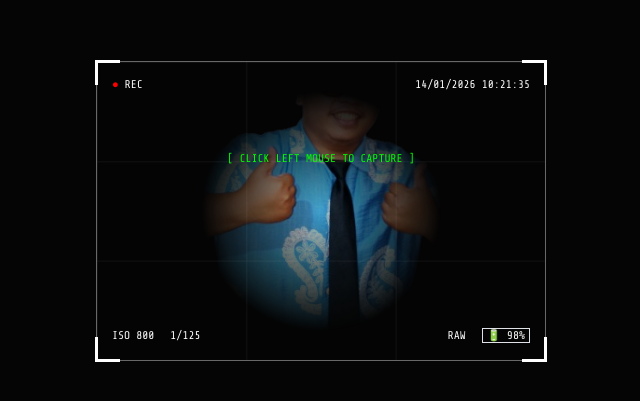
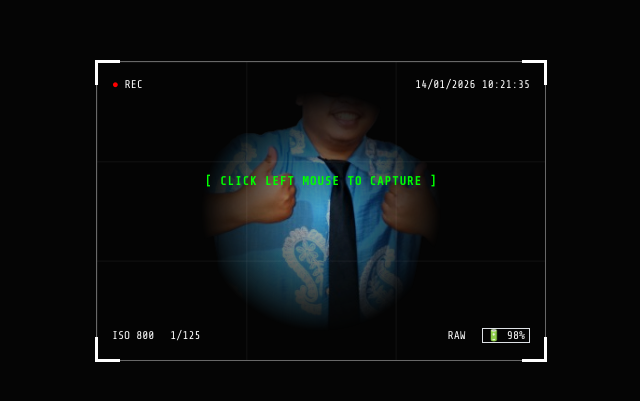
Before and after one commit to JMGadia/CV_Profile, a Vue app: page / in a window 1280 px wide. Shown: the part 189-590 px from the top of the page, without its empty margins (319-959 px from the left). Built offline with nearby package versions, Linux system fonts and the light colour scheme; sample sign-in values are in the browser's storage.

Commit message:
version 4.2

```diff
--- a/src/views/Intropage.vue
+++ b/src/views/Intropage.vue
@@ -13,7 +13,7 @@
     </div>
 
     <div class="camera-rig" :style="dynamicStyles.rig">
-      <div class="viewfinder">
+      <div class="viewfinder" :class="{ 'error-border': showError }">
         <div class="viewfinder-grid"></div>
         <div class="corner tl"></div>
         <div class="corner tr"></div>
@@ -25,8 +25,12 @@
           <div class="date-time-group">{{ currentDateTime }}</div>
         </div>
 
-        <div class="interaction-hint" :class="{ show: showHint }">
-          <template v-if="isMobile"> TAP RED BUTTON TO CAPTURE </template>
+        <div
+          class="interaction-hint"
+          :class="{ show: showHint || showError, 'text-danger': showError }"
+        >
+          <template v-if="showError"> !! TARGET NOT IN RANGE !! </template>
+          <template v-else-if="isMobile"> TAP RED BUTTON TO CAPTURE </template>
           <template v-else> [ CLICK LEFT MOUSE TO CAPTURE ] </template>
         </div>
 
@@ -62,10 +66,12 @@ const isFlashing = ref(false)
 const isMobile = ref(false)
 const isOverTarget = ref(false)
 const showHint = ref(false)
+const showError = ref(false)
 const currentDateTime = ref('')
 const pos = ref({ px: 0, py: 0, xPct: 50, yPct: 50, tilt: 0 })
 
 let idleTimer = null
+let errorTimer = null
 
 const updateDateTime = () => {
   const now = new Date()
@@ -83,7 +89,6 @@ const updateDateTime = () => {
 }
 
 onMounted(() => {
-  // Broad mobile detection + Screen size check
   const uaCheck = /Android|iPhone|iPad|iPod/i.test(navigator.userAgent)
   const sizeCheck = window.innerWidth <= 1180
   isMobile.value = uaCheck || sizeCheck
@@ -93,12 +98,11 @@ onMounted(() => {
 
   updateDateTime()
   setInterval(updateDateTime, 1000)
-
   if (!isMobile.value) showHint.value = true
 })
 
 const startIdleTimer = () => {
-  if (!isMobile.value) return
+  if (!isMobile.value || showError.value) return
   clearTimeout(idleTimer)
   showHint.value = false
   idleTimer = setTimeout(() => {
@@ -114,6 +118,7 @@ const updateCoordinates = (x, y) => {
   pos.value.xPct = (x / window.innerWidth) * 100
   pos.value.yPct = (y / window.innerHeight) * 100
 
+  // Check if camera is over the center image
   const dist = Math.hypot(x - window.innerWidth / 2, y - window.innerHeight / 2)
   isOverTarget.value = dist < 150
   startIdleTimer()
@@ -134,7 +139,7 @@ const dynamicStyles = computed(() => {
     rig: {
       left: `${pos.value.px}px`,
       top: `${pos.value.py}px`,
-      transform: `translate(-50%, -50%) rotate(${pos.value.tilt}deg) scale(${isMobile.value ? 1 : 1})`,
+      transform: `translate(-50%, -50%) rotate(${pos.value.tilt}deg) scale(${isMobile.value ? 0.7 : 1})`,
     },
   }
 })
@@ -142,19 +147,36 @@ const dynamicStyles = computed(() => {
 const handleDesktopClick = () => {
   if (!isMobile.value) takePhoto()
 }
+
 const takePhoto = () => {
   if (isFlashing.value) return
+
+  // BLOCKER: If not over target, show error and stop
+  if (!isOverTarget.value) {
+    triggerError()
+    return
+  }
+
   isFlashing.value = true
-
-  // Save the current time in milliseconds
   localStorage.setItem('portfolio_session', Date.now().toString())
-
   setTimeout(() => {
     router.push('/home')
   }, 800)
 }
 
-onBeforeUnmount(() => clearTimeout(idleTimer))
+const triggerError = () => {
+  clearTimeout(errorTimer)
+  showError.value = true
+  showHint.value = false
+  errorTimer = setTimeout(() => {
+    showError.value = false
+  }, 2000)
+}
+
+onBeforeUnmount(() => {
+  clearTimeout(idleTimer)
+  clearTimeout(errorTimer)
+})
 </script>
 
 <style scoped>
@@ -168,7 +190,6 @@ onBeforeUnmount(() => clearTimeout(idleTimer))
   position: relative;
   font-family: 'Share Tech Mono', monospace;
   touch-action: none;
-  /* Remove cursor for desktop only if not mobile */
   cursor: v-bind('isMobile ? "auto" : "none"');
 }
 
@@ -195,20 +216,20 @@ onBeforeUnmount(() => clearTimeout(idleTimer))
 .target-label {
   color: #00ff00;
   font-size: 0.8rem;
-  margin-top: 10px;
   position: absolute;
   bottom: 20%;
+  text-shadow: 0 0 10px #00ff00;
 }
 
-/* --- CAMERA DESIGN --- */
 .camera-rig {
   position: absolute;
-  width: 90vw; /* Take up more width on mobile */
+  width: 90vw;
   max-width: 450px;
   height: 300px;
   pointer-events: none;
   z-index: 10;
   transition: transform 0.1s ease-out;
+  transform-origin: center center;
 }
 
 .viewfinder {
@@ -221,6 +242,12 @@ onBeforeUnmount(() => clearTimeout(idleTimer))
   padding: 15px;
   background: rgba(0, 0, 0, 0.2);
   position: relative;
+  transition: border 0.3s ease;
+}
+
+.error-border {
+  border: 2px solid #ff0000 !important;
+  box-shadow: inset 0 0 15px rgba(255, 0, 0, 0.3);
 }
 
 .viewfinder-grid {
@@ -265,21 +292,27 @@ onBeforeUnmount(() => clearTimeout(idleTimer))
 
 .interaction-hint {
   position: absolute;
-  top: 30%;
+  top: 40%;
   left: 50%;
-  transform: translateX(-50%);
+  transform: translate(-50%, -50%);
   color: #00ff00;
-  font-size: 0.7rem;
+  font-size: 0.75rem;
   opacity: 0;
-  transition: opacity 0.5s;
+  transition: opacity 0.3s;
   text-align: center;
-  width: 80%;
+  width: 90%;
+  font-weight: bold;
+  letter-spacing: 1px;
 }
 .interaction-hint.show {
   opacity: 1;
 }
+.text-danger {
+  color: #ff3b3b !important;
+  animation: blink 0.5s infinite;
+  text-shadow: 0 0 8px #ff0000;
+}
 
-/* --- THE SHUTTER (NOW INSIDE VIEW) --- */
 .mobile-shutter-internal {
   position: absolute;
   right: 15px;
@@ -287,7 +320,6 @@ onBeforeUnmount(() => clearTimeout(idleTimer))
   transform: translateY(-50%);
   pointer-events: auto;
 }
-
 .shutter-btn {
   width: 60px;
   height: 60px;
@@ -296,11 +328,10 @@ onBeforeUnmount(() => clearTimeout(idleTimer))
   border: 4px solid #fff;
   padding: 5px;
 }
-
 .shutter-inner {
   width: 100%;
   height: 100%;
-  background: #ff0000; /* Red for visibility */
+  background: #ff0000;
   border-radius: 50%;
 }
 
@@ -339,11 +370,10 @@ onBeforeUnmount(() => clearTimeout(idleTimer))
   }
 }
 
-/* Media Queries for Tablet range (820x1180) */
 @media (min-width: 415px) and (max-width: 1180px) {
   .camera-rig {
-    width: 250px;
-    height: 175px;
+    width: 300px;
+    height: 200px;
   }
 }
 </style>
```
